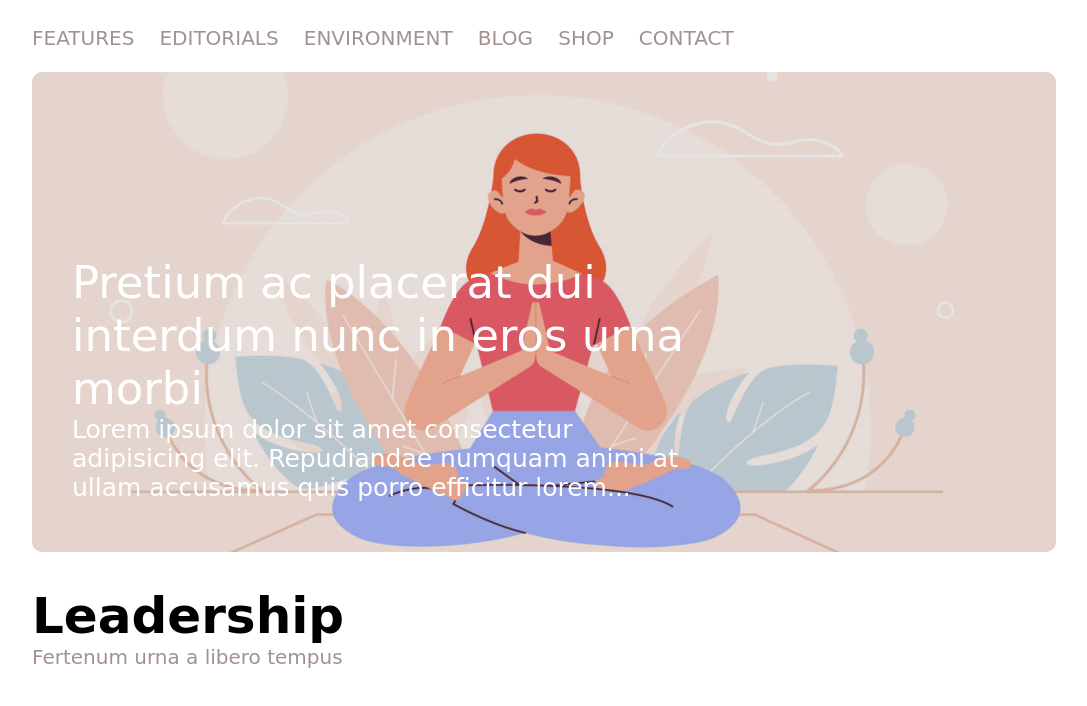
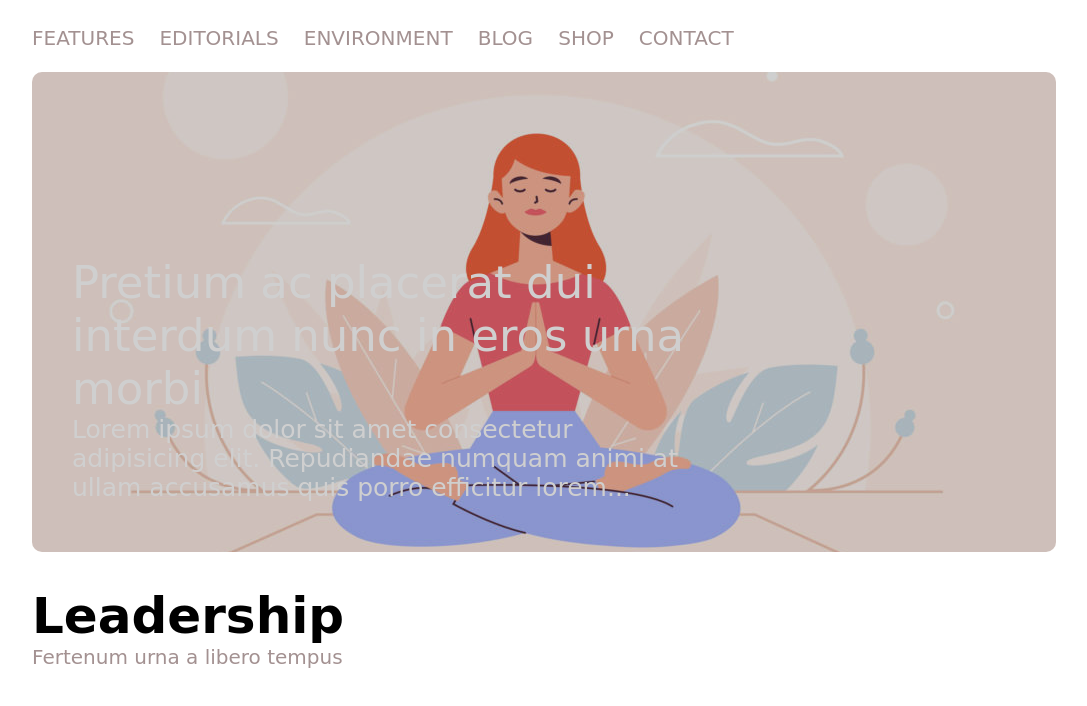
Before and after one commit to gloriaghe/htmlcss-wp, a plain HTML site: page index.html in a window 1280 px wide. Shown: the part 63-769 px from the top of the page, without its empty margins (96-1183 px from the left). Drawn offline with Linux system fonts and the light colour scheme; a web font is replaced by a local one.

Commit message:
opacità jumbotron

```diff
--- a/css/style.css
+++ b/css/style.css
@@ -52,7 +52,7 @@ display: block;
 object-fit: cover;
 width: 100%;
 height: 100%;
-filter: brightness(0.9);
+/* filter: brightness(0.9); */
 border-radius: 10px;
 }
 
@@ -72,6 +72,16 @@ border-radius: 10px;
     font-size: 25px;
 }
 
+.opacita{
+    position: absolute;
+    height: 100%;
+    width: 100%;
+    top: 0;
+    left: 0;
+    background-color: rgb(17, 16, 16, 0.2);
+    border-radius: 10px;
+    z-index: 10;
+}
 /* colonne */
 
 #colonne::after{
--- a/index.html
+++ b/index.html
@@ -33,6 +33,7 @@
 
             <!-- contenitore prima parte-immagine -->
            <section id="jumbotron">
+               <div class="opacita"></div>
                <img src="img/banner.jpg" alt="">
                <div id="jumbotron-text">
                     <span id="title-jumb">Pretium ac placerat dui interdum nunc in eros urna morbi</span> <br>
```
